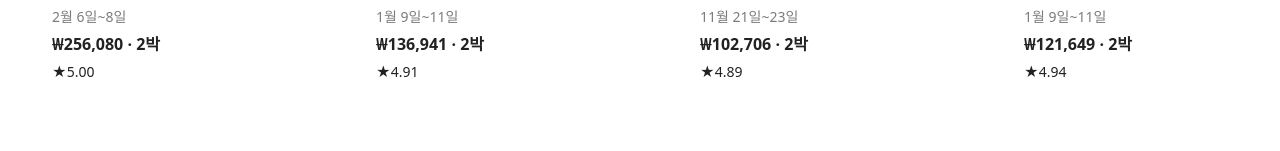
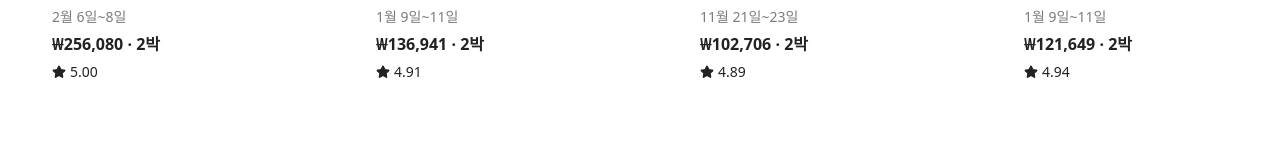
Before and after one commit to Official-CozyStay/CozyStay_FE, a React (Vite) app: page / in a window 1280 px wide. Shown: the part 562-713 px from the top of the page. Built offline with nearby package versions, Linux system fonts and the light colour scheme; a web font is replaced by a local one.

Commit message:
refactor: AccommodationCard 평점 아이콘을 Star 컴포넌트로 변경

```diff
--- a/src/components/AccommodationCard/AccommodationCard.tsx
+++ b/src/components/AccommodationCard/AccommodationCard.tsx
@@ -10,7 +10,7 @@ import {
   CardPrice,
   CardRating,
 } from "./AccommodationCard.styles";
-import { Heart } from "lucide-react";
+import { Heart, Star } from "lucide-react";
 
 export interface AccommodationCardProps {
   image: string;
@@ -48,7 +48,10 @@ const AccommodationCard: React.FC<AccommodationCardProps> = ({
         <CardPrice>
           {price} · {nights}
         </CardPrice>
-        <CardRating>★{rating.toFixed(2)}</CardRating>
+        <CardRating>
+          <Star size={14} fill="currentColor" />
+          {rating.toFixed(2)}
+        </CardRating>
       </CardBody>
     </CardContainer>
   );
```
